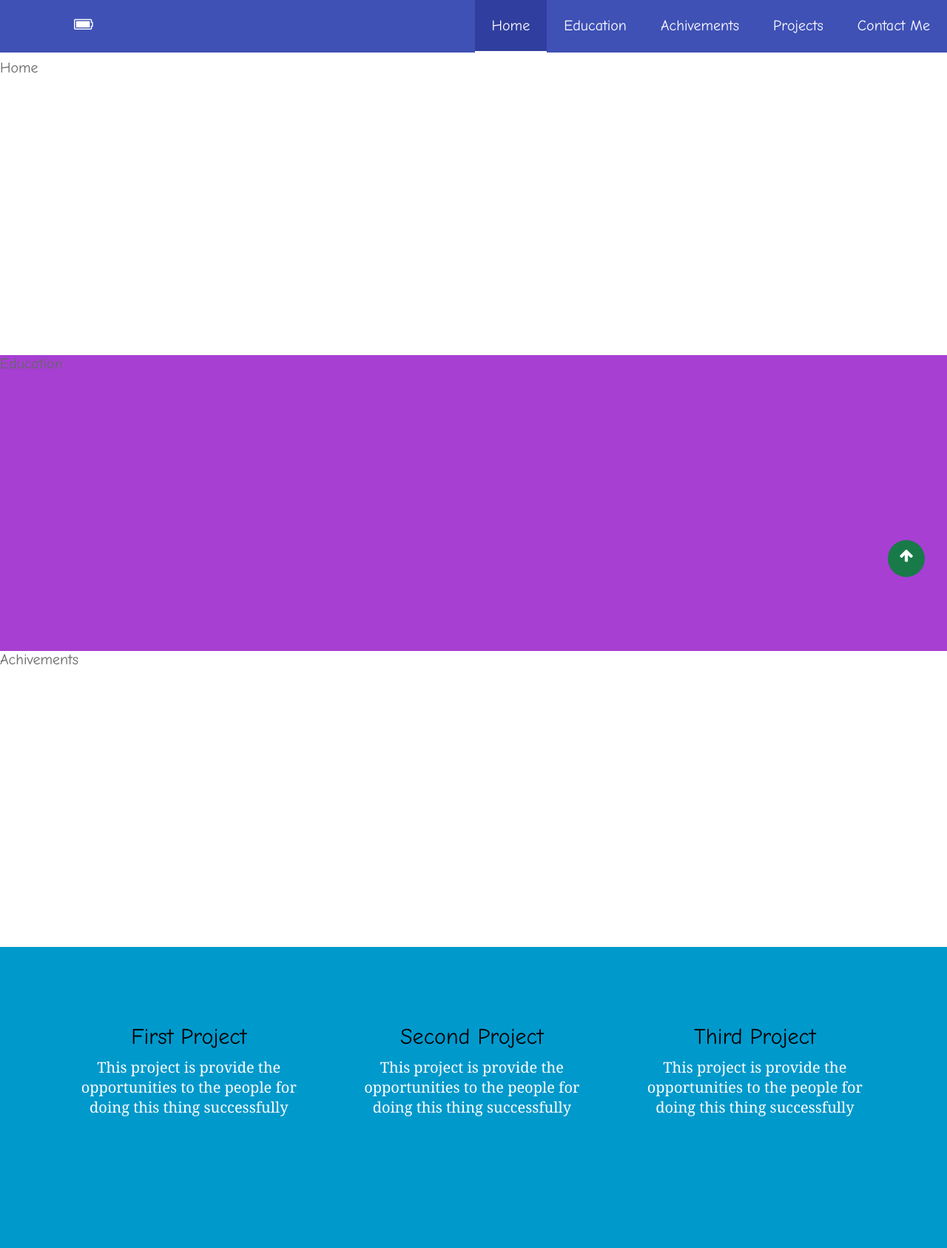
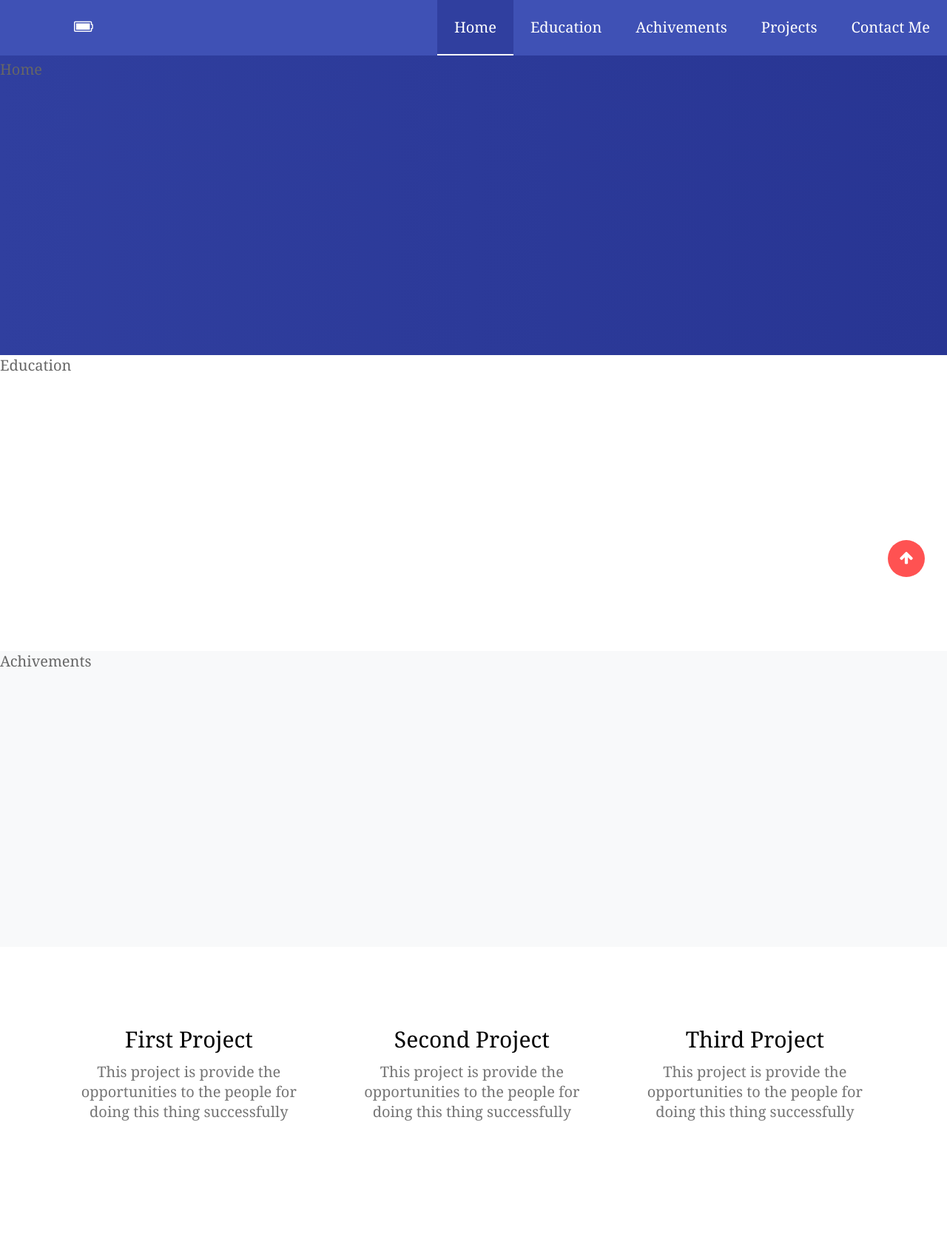
Before and after one commit to KJS1124/Portfolio, a plain HTML site: page index.html in a window 1280 px wide. Shown: the top 1687 px of the page at 74% size. Drawn offline with nearby package versions, Linux system fonts and the light colour scheme.

Commit message:
Update style.css

```diff
--- a/css/style.css
+++ b/css/style.css
@@ -3,7 +3,7 @@ body {
     padding: 0;
     color: #666;
     background: #fff;
-    font-family: Comic Sans MS, Bookman;
+      font-family: Cambria, Cochin, Georgia, Times, 'Times New Roman', serif;
     font-size: 20px;
 }
 
@@ -27,7 +27,7 @@ body {
     right: 30px;
     width: 50px;
     height: 50px;
-    background-color: #187a49;
+    background-color: #FF5252;
     text-align: center;
     display: block;
     border-width: 1px;
@@ -53,7 +53,7 @@ footer {
     position: inherit;
     height: 80px;
     width: 100%;
-    background-color: #187a49;
+    background-color: #3F51B5;
 }
 
 .footer_decorator {
@@ -69,28 +69,32 @@ header {
 #header {
     padding-top: 80px;
     height: 400px;
+
+	background-repeat: no-repeat;
+	background-image: linear-gradient(to right,#303F9F,#283593)
+
 }
 
 #education {
-    background-color: #92CD;
     height: 400px;
 }
 
 #achivements {
     height: 400px;
+	background-color:#f8f9fa
 }
 
 #projects {
     height: 800px;
-    background-color: #0099CC;
     padding-top: 10px;
     padding-bottom: 10px;
     text-align: center;
+
 }
 
 #contact_me {
     height: 500px;
-    background-color: rgb(128, 16, 103);
+	background-color:#f8f9fa
 }
 
 #project-container {
@@ -113,13 +117,13 @@ header {
 
 .card-title {
     font-size: 1.5em;
-    color: black;
+    color:black;
     text-align: center;
 }
 
 .card-desc {
-    font-family: Cambria, Cochin, Georgia, Times, 'Times New Roman', serif;
-    color: #fff;
+
+    color:#757575;
     margin-top: 10px;
     text-align: center
 }
```
